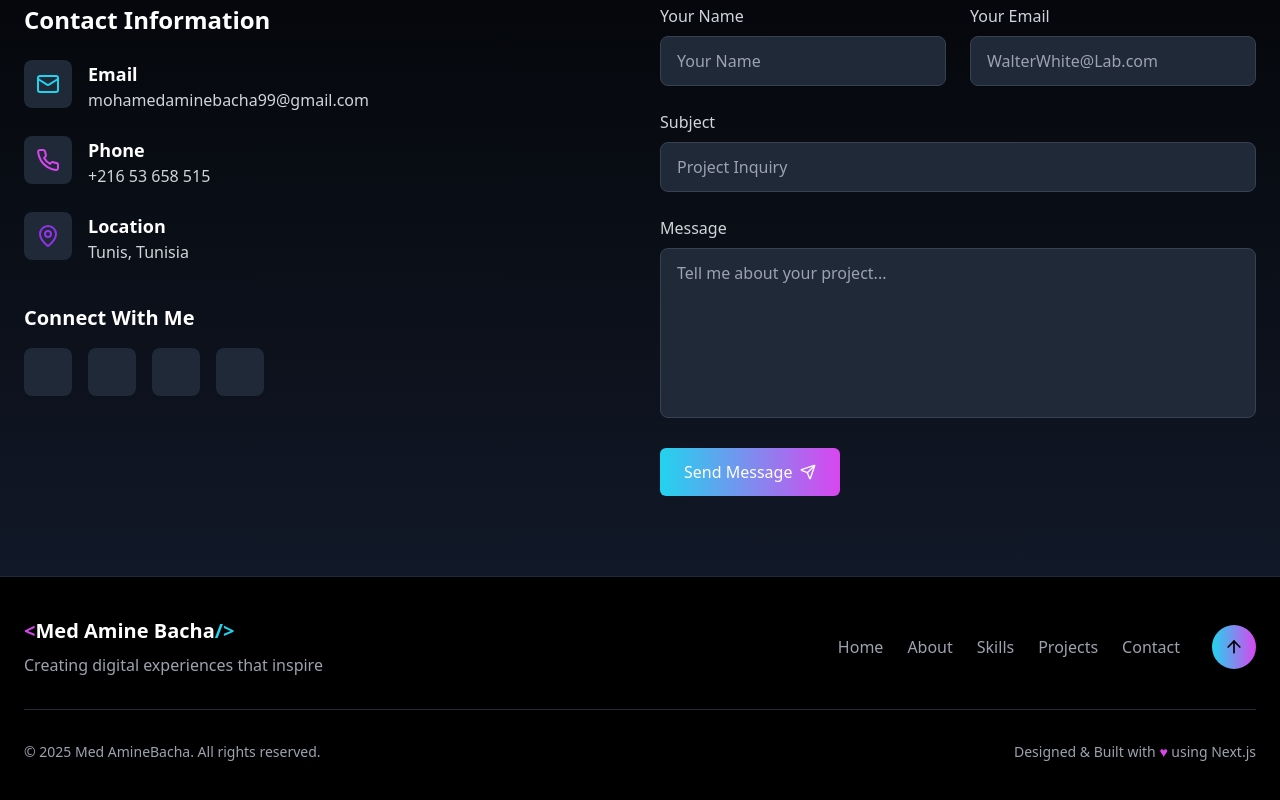
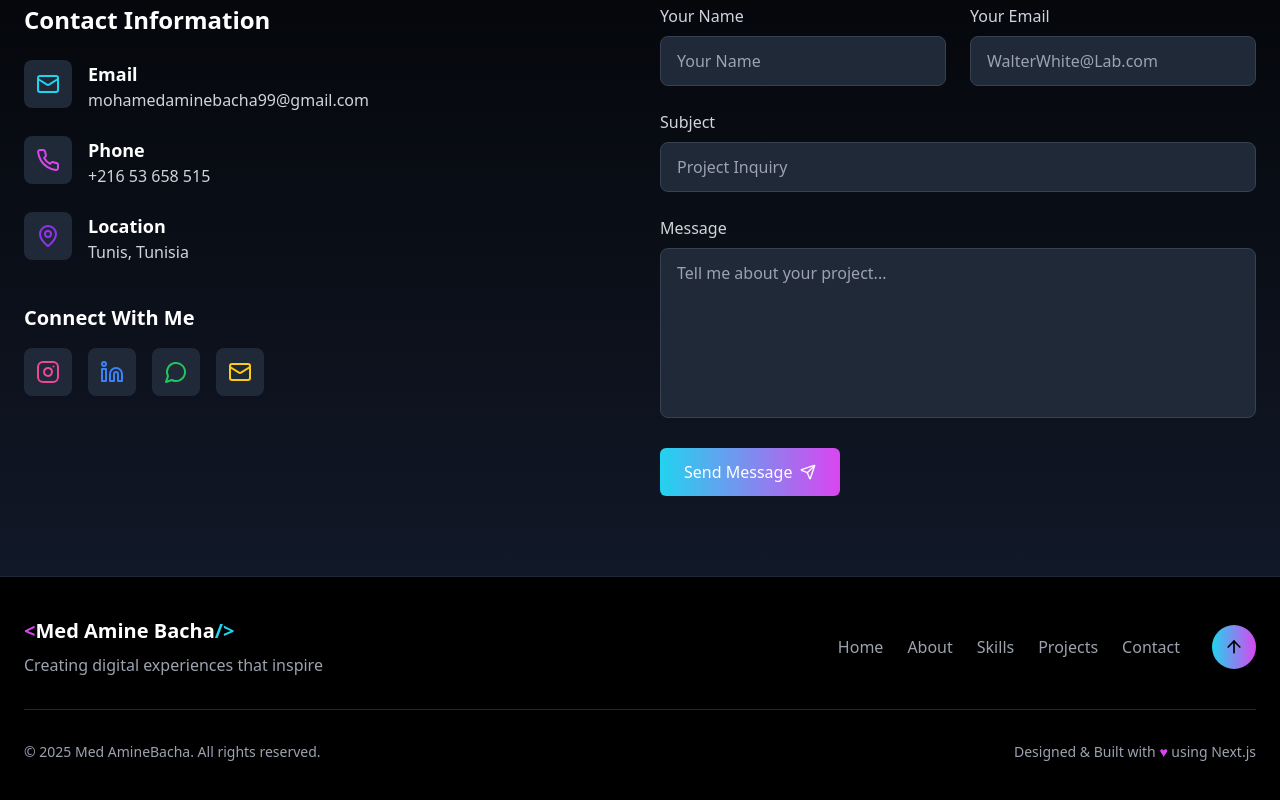
Before and after one commit to BachaMedAmine/Portfolio, a Next.js app: page / in a window 1280 px wide. Shown: the part 5160-5960 px from the top of the page. Built offline with nearby package versions, Linux system fonts and the light colour scheme.

Commit message:
Social Media Links and Icons

```diff
--- a/components/contact.tsx
+++ b/components/contact.tsx
@@ -5,7 +5,7 @@ import type React from "react"
 import { useState } from "react"
 import { motion } from "framer-motion"
 import { useInView } from "react-intersection-observer"
-import { Mail, Phone, MapPin, Send } from "lucide-react"
+import { Mail, Phone, MapPin, Send, Instagram, Linkedin, MessageCircle } from "lucide-react"
 
 export default function Contact() {
   const [ref, inView] = useInView({
@@ -100,19 +100,47 @@ export default function Contact() {
               </div>
             </div>
 
-            <div className="mt-10">
+                   {/* Social Media Links */}
+                   <div className="mt-10">
               <h3 className="text-xl font-bold text-white mb-4">Connect With Me</h3>
               <div className="flex space-x-4">
-                {["github", "linkedin", "twitter", "dribbble"].map((social) => (
-                  <a
-                    key={social}
-                    href={`#${social}`}
-                    className="p-3 bg-gray-800 rounded-lg hover:bg-gray-700 transition-colors"
-                  >
-                    <span className="sr-only">{social}</span>
-                    <div className="h-6 w-6 text-gray-300">{/* Social icons would go here */}</div>
-                  </a>
-                ))}
+                {/* Instagram */}
+                <a
+                  href="https://www.instagram.com/med_amine_becha/"
+                  target="_blank"
+                  rel="noopener noreferrer"
+                  className="p-3 bg-gray-800 rounded-lg hover:bg-gray-700 transition-colors"
+                >
+                  <Instagram className="h-6 w-6 text-pink-500" />
+                </a>
+
+                {/* LinkedIn */}
+                <a
+                  href="https://www.linkedin.com/in/med-amine-bacha-6a900b308/"
+                  target="_blank"
+                  rel="noopener noreferrer"
+                  className="p-3 bg-gray-800 rounded-lg hover:bg-gray-700 transition-colors"
+                >
+                  <Linkedin className="h-6 w-6 text-blue-500" />
+                </a>
+
+                {/* WhatsApp */}
+                <a
+                  href="https://web.whatsapp.com/send?phone=21653658515"
+                  target="_blank"
+                  rel="noopener noreferrer"
+                  className="p-3 bg-gray-800 rounded-lg hover:bg-gray-700 transition-colors"
+                >
+                  <MessageCircle className="h-6 w-6 text-green-500" />
+                </a>
+
+                {/* Email */}
+                <a
+                  href="mailto:mohamedaminebacha99@gmail.com"
+                  className="p-3 bg-gray-800 rounded-lg hover:bg-gray-700 transition-colors"
+                >
+                  <Mail className="h-6 w-6 text-yellow-400" />
+                </a>
               </div>
             </div>
           </motion.div>
```
